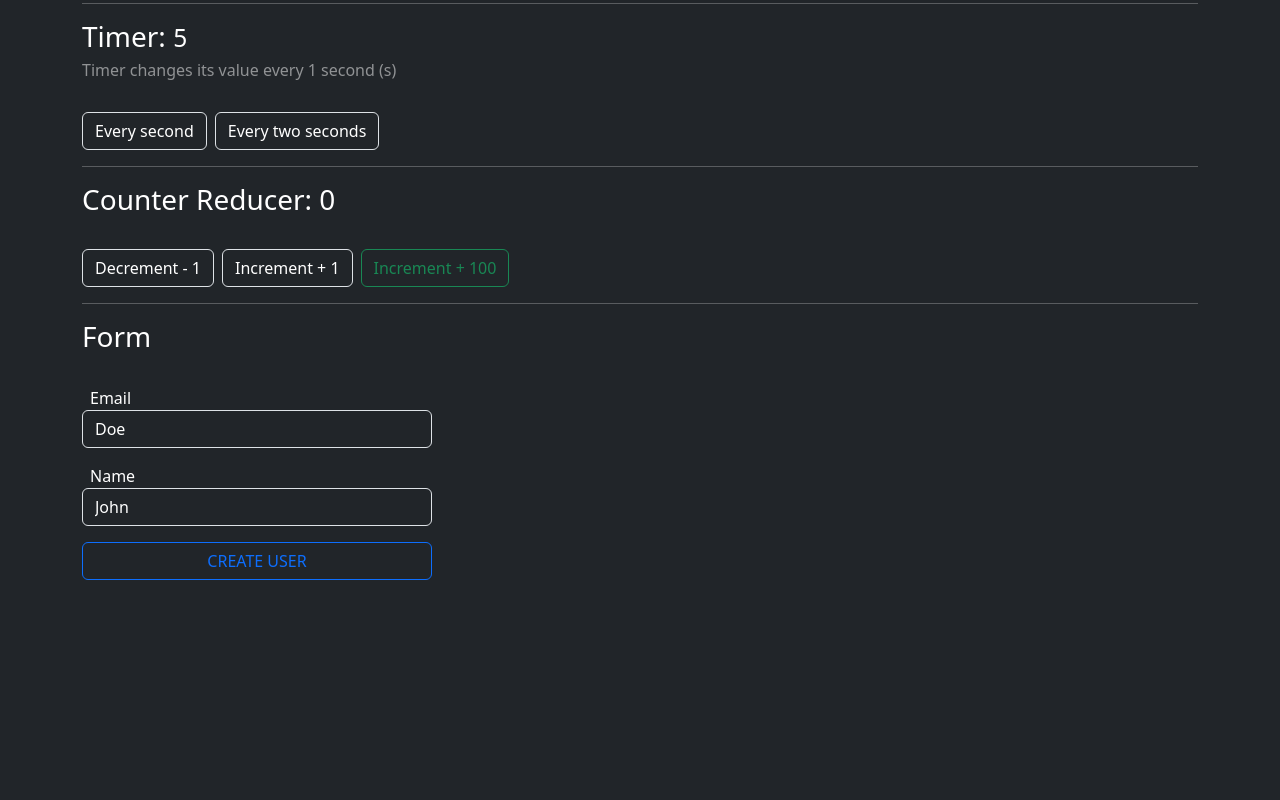
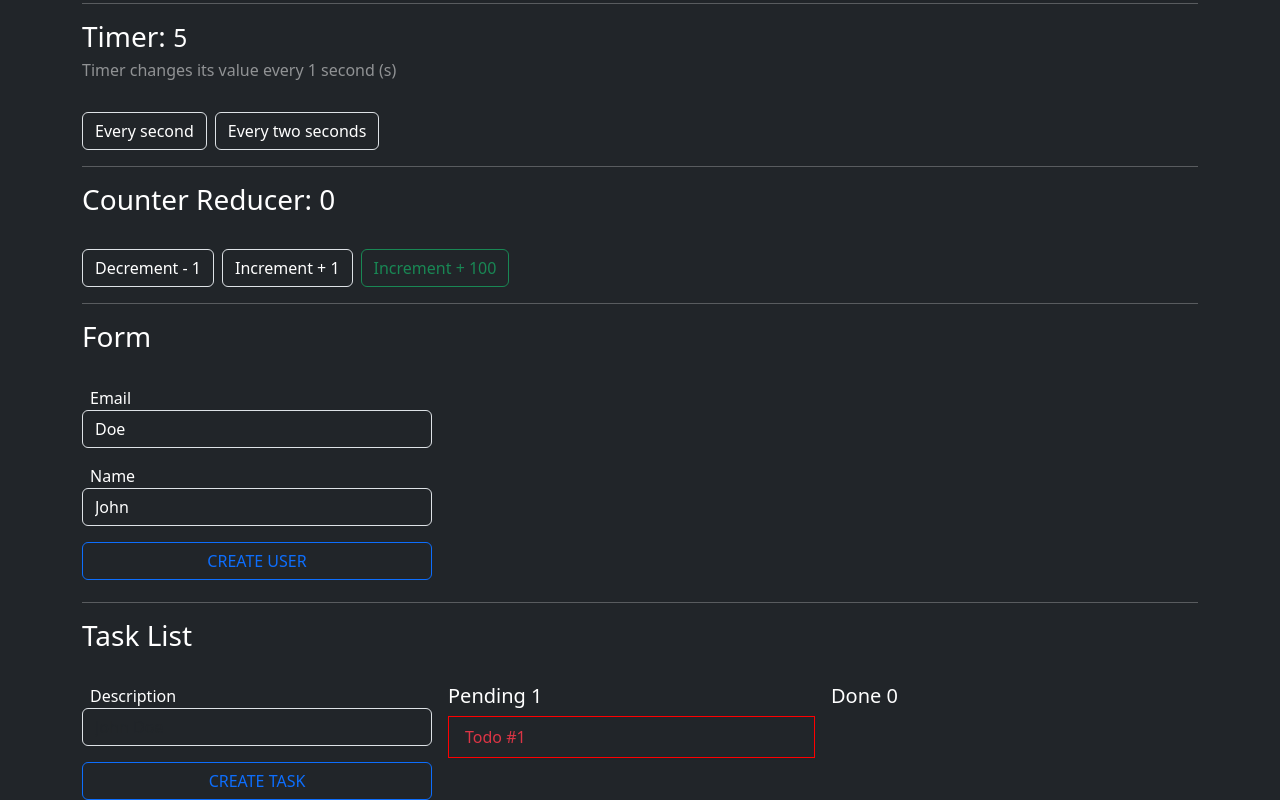
Before and after one commit to gaboslm/react-ts, a React (Create React App) app: page / in a window 1280 px wide. Shown: the part 238-1038 px from the top of the page. Before the commit the page ends 824 px from the top, so only its background shows below. Built offline with nearby package versions, Linux system fonts and the light colour scheme.

Commit message:
feat: todos

```diff
--- a/src/App.tsx
+++ b/src/App.tsx
@@ -3,6 +3,7 @@ import { Auth } from './modules/Auth/components/Auth';
 import { Timer } from './modules/Timer/components/Timer';
 import { Reducer } from './modules/Counter/components/Reducer';
 import { Form } from './modules/Form/components/Form';
+import { Todo } from './modules/Todos/components/Todos';
 
 function App() {
   return (
@@ -19,6 +20,8 @@ function App() {
     <Reducer />
     <hr />
     <Form />
+    <hr />
+    <Todo />
     </>
   );
 }
--- /dev/null
+++ b/src/modules/Todos/components/Form.tsx
@@ -0,0 +1,67 @@
+import { useState } from "react";
+import { v4 as uuidv4 } from 'uuid';
+import Spinner from "../../../components/Spinner";
+import { useForm } from "../../../hooks";
+import { Todo } from "../types";
+import { useTodos } from "../hooks/useTodos";
+
+export const Form = () => {
+	const [loading, setLoading] = useState(false);
+
+	const { form, handleChange } = useForm<Omit<Todo, 'id' | 'completed'>>({ description: '' })
+	const { addTodo } = useTodos()
+
+	const handleSubmit = (e: React.FormEvent<HTMLFormElement>) => {
+		e.preventDefault();
+		if(!form.description) return;
+		if(loading) return;
+		setLoading(true)
+
+		setTimeout(() => {
+			addTodo({
+				id: uuidv4(),
+				description: form.description,
+				completed: false
+			})
+			form.description = ''
+			setLoading(false)
+		}, 768);
+	}
+
+	return (
+		<>
+			<form
+				onSubmit={ handleSubmit }
+				className='d-flex flex-column gap-3'
+				style={{
+					minWidth: 350
+				}}
+			>
+				<div>
+					<label
+						htmlFor="description"
+						className="form-label text-sm ps-2 m-0"
+					>
+						Description
+					</label>
+					<input
+						id="description"
+						type="text"
+						className="form-control bg-dark text-white"
+						name="description"
+						placeholder="John Doe"
+						value={ form.description }
+						onChange={ handleChange }
+					/>
+				</div>
+
+				<button
+					type="submit"
+					className="btn btn-outline-primary text-uppercase px-3"
+				>
+					Create task { loading && <Spinner /> }
+				</button>
+			</form>
+		</>
+	)
+}
--- /dev/null
+++ b/src/modules/Todos/components/Item.tsx
@@ -0,0 +1,26 @@
+import { Todo } from "../types"
+import { useTodos } from "../hooks/useTodos"
+
+export type IItem = {
+	name: string
+}
+
+export const Item = ({ item }: { item: Todo}) => {
+	const { toggleTodo } = useTodos()
+
+	return (
+		<li
+			className={ 'px-3 py-2 ' + (item.completed ? 'text-success' : 'text-danger') }
+			key={item.id}
+			style={{
+				cursor: 'default',
+				userSelect: 'none',
+				textDecoration: item.completed ? 'line-through' : '',
+				border: item.completed ? '1px solid green' : '1px solid red',
+			}}
+			onDoubleClick={ () => toggleTodo(item.id) }
+		>
+			{ item.description }
+		</li>
+	)
+}
--- /dev/null
+++ b/src/modules/Todos/components/List.tsx
@@ -0,0 +1,52 @@
+import { Item } from './Item'
+import { useTodos } from '../hooks/useTodos';
+
+export const List = () => {
+
+	const { pendingTodos, completedTodos } = useTodos();
+
+	return (
+		<div className='d-flex gap-3 w-100'>
+			<div className='w-50'>
+				<h5>Pending {pendingTodos.length}</h5>
+				<ul
+					className='d-flex flex-column gap-1 ps-0'
+					style={{
+						listStyle: 'none'
+					}}
+				>
+					{
+						pendingTodos.map(todo => {
+							return (
+								<Item
+									key={todo.id}
+									item={todo}
+								/>
+							)
+						})
+					}
+				</ul>
+			</div>
+			<div className='w-50'>
+				<h5>Done {completedTodos.length}</h5>
+				<ul
+					className='d-flex flex-column gap-1 ps-0'
+					style={{
+						listStyle: 'none'
+					}}
+				>
+					{
+						completedTodos.map(todo => {
+							return (
+								<Item
+									key={todo.id}
+									item={todo}
+								/>
+							)
+						})
+					}
+				</ul>
+			</div>
+		</div>
+	)
+}
--- /dev/null
+++ b/src/modules/Todos/components/Todos.tsx
@@ -0,0 +1,27 @@
+import { TodoProvider } from '../context/TodosProvider'
+import { Form } from './Form'
+import { List } from './List'
+
+export const Todo = () => {
+	return (
+		<TodoProvider>
+			<h3>Task List</h3>
+
+			<br />
+
+			<div className='d-flex gap-3'>
+				<div
+					style={{
+						minWidth: 350
+					}}
+				>
+					<Form />
+				</div>
+
+				<div className='w-100'>
+					<List />
+				</div>
+			</div>
+		</TodoProvider>
+	)
+}
--- /dev/null
+++ b/src/modules/Todos/context/TodosContext.ts
@@ -0,0 +1,10 @@
+import { createContext } from "react";
+import { Todo, TodosState } from "../types";
+
+type TodoContentProps = {
+	todoState: TodosState,
+	addTodo: (todo: Todo) => void,
+	toggleTodo: (id: string) => void
+}
+
+export const TodoContext = createContext<TodoContentProps>({} as TodoContentProps);
--- /dev/null
+++ b/src/modules/Todos/context/TodosProvider.tsx
@@ -0,0 +1,42 @@
+import { TodosReducer } from './TodosReducer';
+import { Todo, TodosState } from '../types'
+import { TodoContext } from './TodosContext'
+import { useReducer } from 'react';
+import { v4 as uuidv4 } from 'uuid';
+
+export const INITIAL_STATE: TodosState = {
+	todos: [
+		{ id: uuidv4(), description: 'Todo #1', completed: false }
+	],
+	todosCount: 2,
+	completed: 0,
+	pending: 0,
+}
+
+export type Props = {
+	children: JSX.Element | JSX.Element[]
+}
+
+export const TodoProvider = ({ children }: Props) => {
+	const [state, dispatch] = useReducer(TodosReducer, INITIAL_STATE)
+
+	const toggleTodo = (id: string) => {
+		dispatch({ type: 'toggleTodo', payload: { id }})
+	}
+
+	const addTodo = (todo: Todo) => {
+		dispatch({ type: 'addTodo', payload: todo })
+	}
+
+	return (
+		<TodoContext.Provider
+			value={{
+				todoState: state,
+				addTodo,
+				toggleTodo,
+			}}
+		>
+			{ children }
+		</TodoContext.Provider>
+	)
+}
--- /dev/null
+++ b/src/modules/Todos/context/TodosReducer.ts
@@ -0,0 +1,32 @@
+import { Todo, TodosState } from "../types"
+
+export type useCounterActions = {
+	type: 'addTodo', payload: Todo,
+} | {
+	type: 'toggleTodo', payload: { id: string }
+}
+
+export const TodosReducer = ( state: TodosState, action: useCounterActions ): TodosState => {
+	switch (action.type){
+		case 'addTodo': {
+			return {
+				...state,
+				todos: [ ...state.todos, action.payload ]
+			}
+		}
+		case 'toggleTodo': {
+			return {
+				...state,
+				todos: state.todos.map(({...todo}) => {
+					if(todo.id === action.payload.id){
+						todo.completed = !todo.completed
+					}
+					return todo
+				})
+			}
+		}
+		default: {
+			return state
+		}
+	}
+}
--- /dev/null
+++ b/src/modules/Todos/hooks/useTodos.ts
@@ -0,0 +1,16 @@
+import { useContext } from "react"
+import { TodoContext } from "../context/TodosContext"
+
+export const useTodos = () => {
+	const { todoState, addTodo, toggleTodo } = useContext( TodoContext )
+
+	const { todos } = todoState
+
+	return {
+		todos: todos,
+		pendingTodos: todos.filter(todo => !todo.completed),
+		completedTodos: todos.filter(todo => todo.completed),
+		addTodo,
+		toggleTodo,
+	}
+}
--- /dev/null
+++ b/src/modules/Todos/types/index.ts
@@ -0,0 +1 @@
+export * from './todos'
```
Also changed, not shown: src/modules/Todos/types/todos.ts (added, +12 -0 lines).
